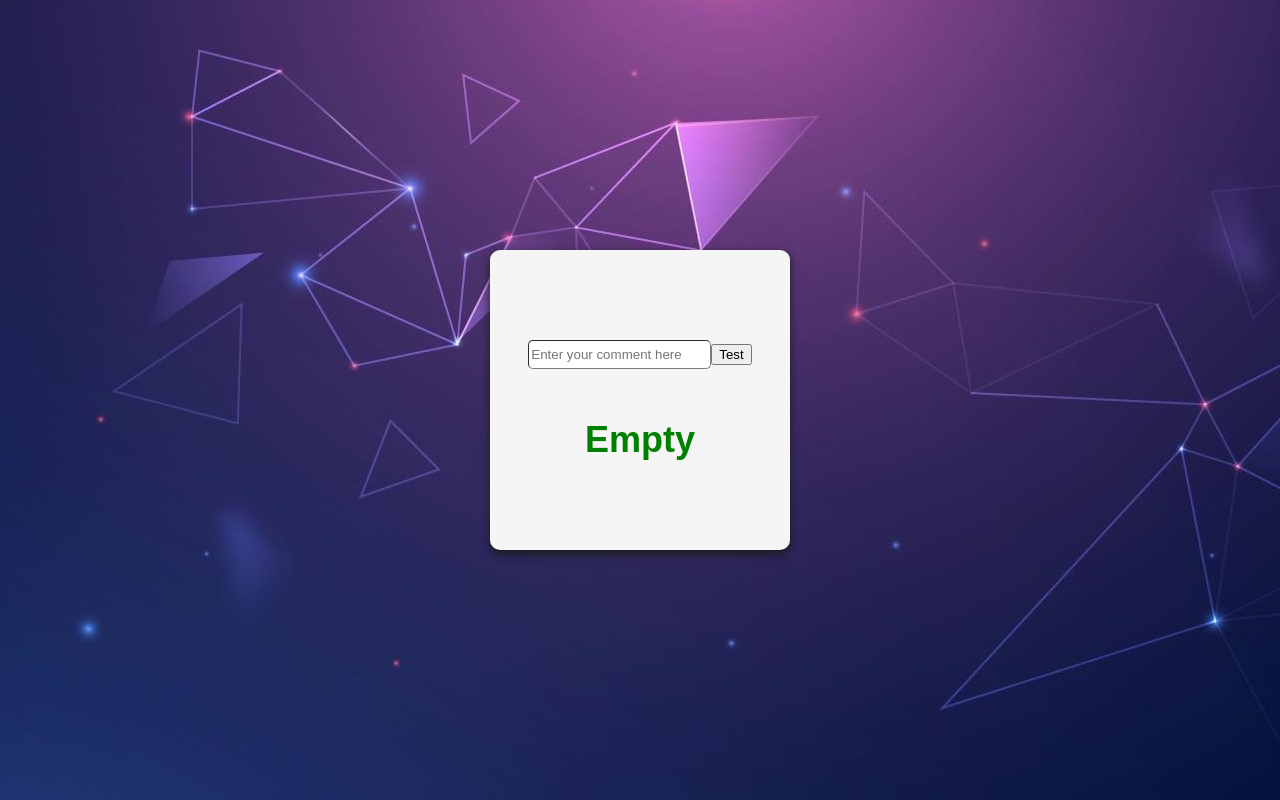
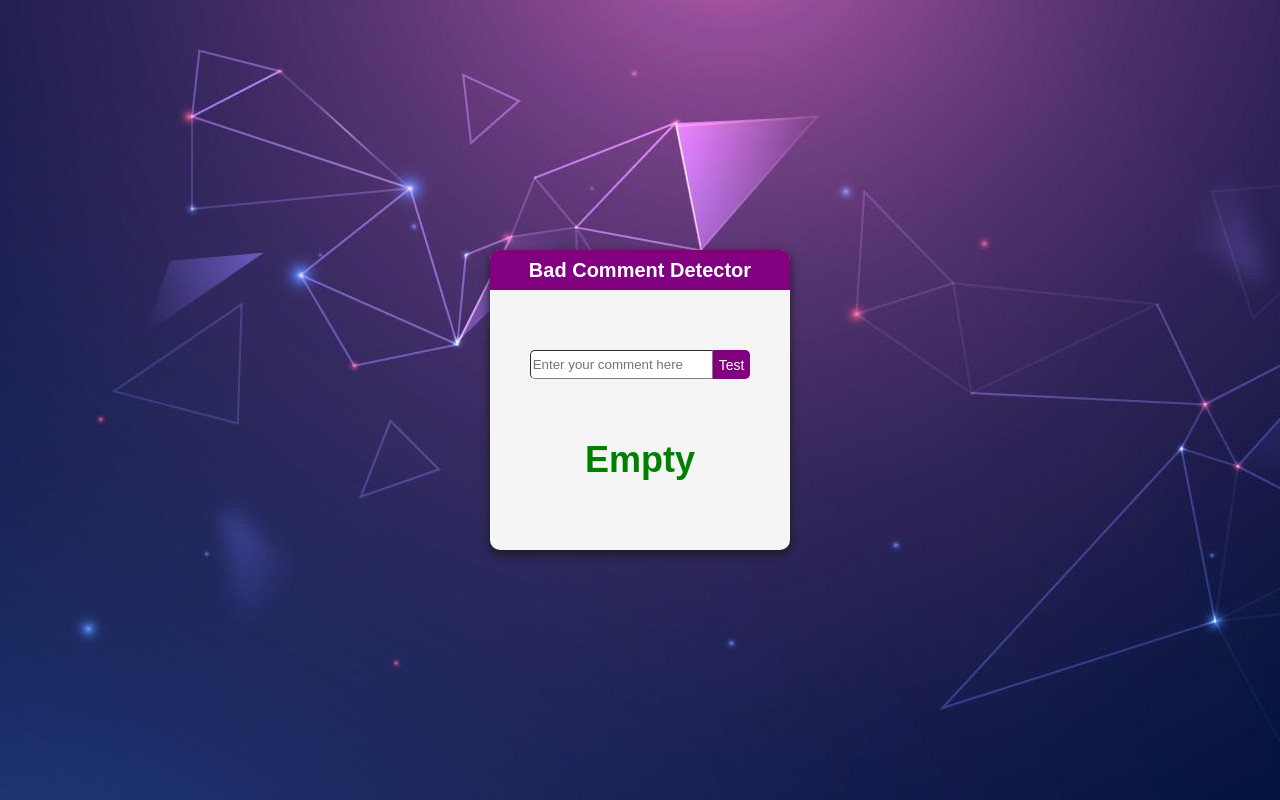
Before and after one commit to Scrappyz/Bad-Comment-Detector, a React (Vite) app in the folder frontend-react/: page / in a window 1280 px wide. Built offline with nearby package versions, Linux system fonts and the light colour scheme.

Commit message:
Updated UI

```diff
--- a/frontend-react/src/App.css
+++ b/frontend-react/src/App.css
@@ -16,30 +16,46 @@ body {
   box-shadow: 0px 4px 10px rgb(27, 27, 27);
   width: 300px;
   height: 300px;
-  display: flex;
-  justify-content: center;
-  align-items: center;
-  flex-direction: column;
-  gap: 50px;
 }
 
-.result {
+.form > .header {
+  border-radius: 9px 9px 0 0;
+  height: 40px;
+  width: 100%;
+  background-color: purple;
+  color: white;
   display: flex;
   justify-content: center;
   align-items: center;
   font-family: Arial, Helvetica, sans-serif;
-  font-weight: bold;
-  font-size: 36px;
+  font-weight: bolder;
+  font-size: 20px;
 }
 
 .input {
   font-size: 16px;
   font-family: Arial, Helvetica, sans-serif;
+  display: flex;
+  justify-content: center;
+  align-items: center;
+  margin-top: 20%;
+  margin-bottom: 20%;
 }
 
-.inputBar {
-  border-radius: 5px;
+.input > .bar {
+  border-radius: 5px 0 0 5px;
   border-color: gray;
   border-width: 1px;
   height: 25px;
 }
+
+.input > .button {
+  height: 29px;
+  border-width: 0;
+  border-radius: 0 5px 5px 0;
+  background-color: purple;
+  color: white;
+  font-family: Arial, Helvetica, sans-serif;
+  font-weight: lighter;
+  font-size: 14px;
+}
--- a/frontend-react/src/App.jsx
+++ b/frontend-react/src/App.jsx
@@ -36,9 +36,12 @@ function App() {
   return (
     <div className='frame'>
       <div className='form'>
+        <div className='header'>
+          Bad Comment Detector
+        </div>
         <div className='input'>
-          <input className='inputBar' placeholder='Enter your comment here' type='text' id='txt1' onKeyDown={tryGetCategoryKeyDown}/>
-          <input type="button" id='btn1' value='Test' onClick={tryGetCategory} />
+          <input className='bar' placeholder='Enter your comment here' type='text' id='txt1' onKeyDown={tryGetCategoryKeyDown}/>
+          <input className='button' type="button" id='btn1' value='Test' onClick={tryGetCategory} />
         </div>
         <Result text={result} textColor={resultColor} />
       </div>
```
Also changed, not shown: 2 other files (tests, documents, lock files or other folders).
